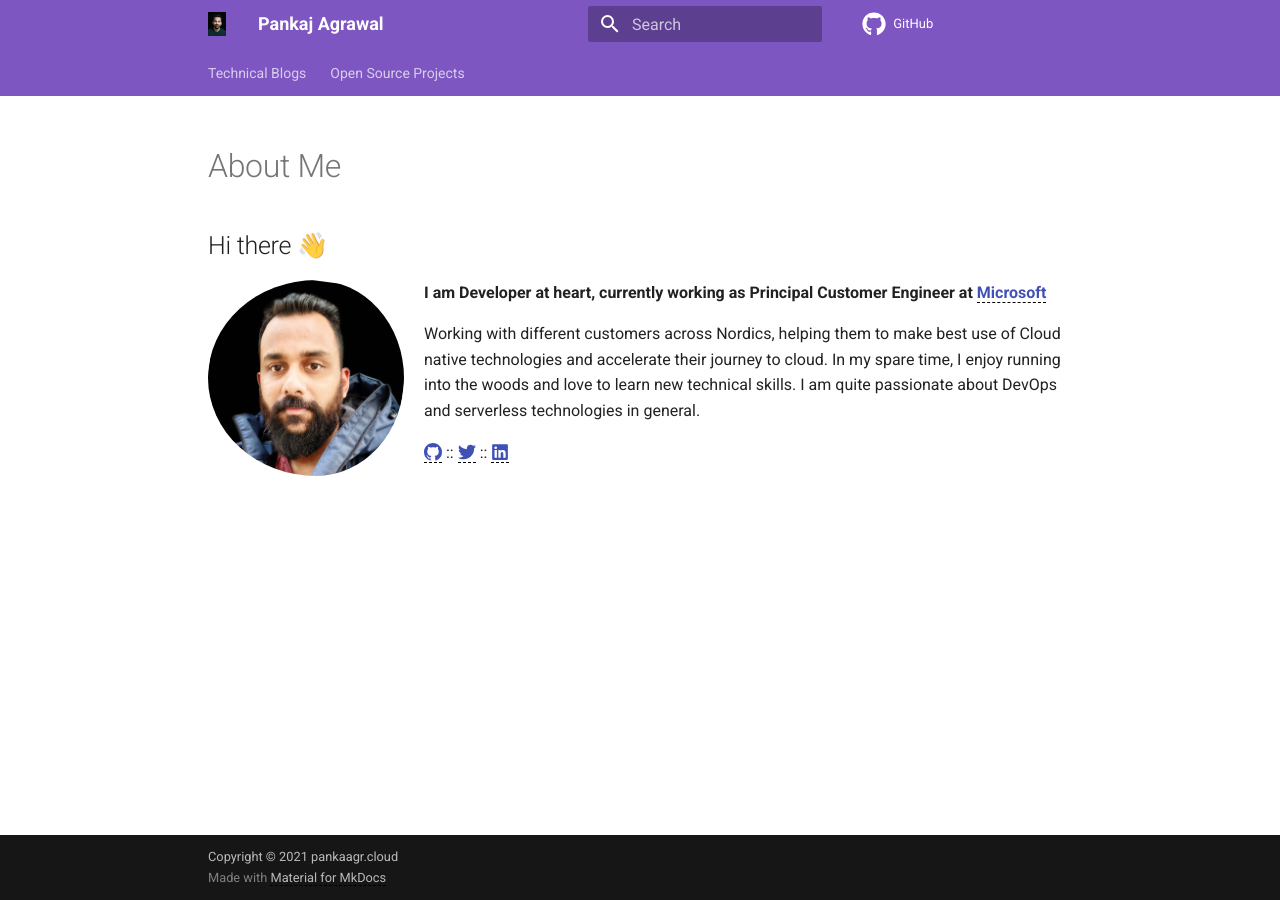
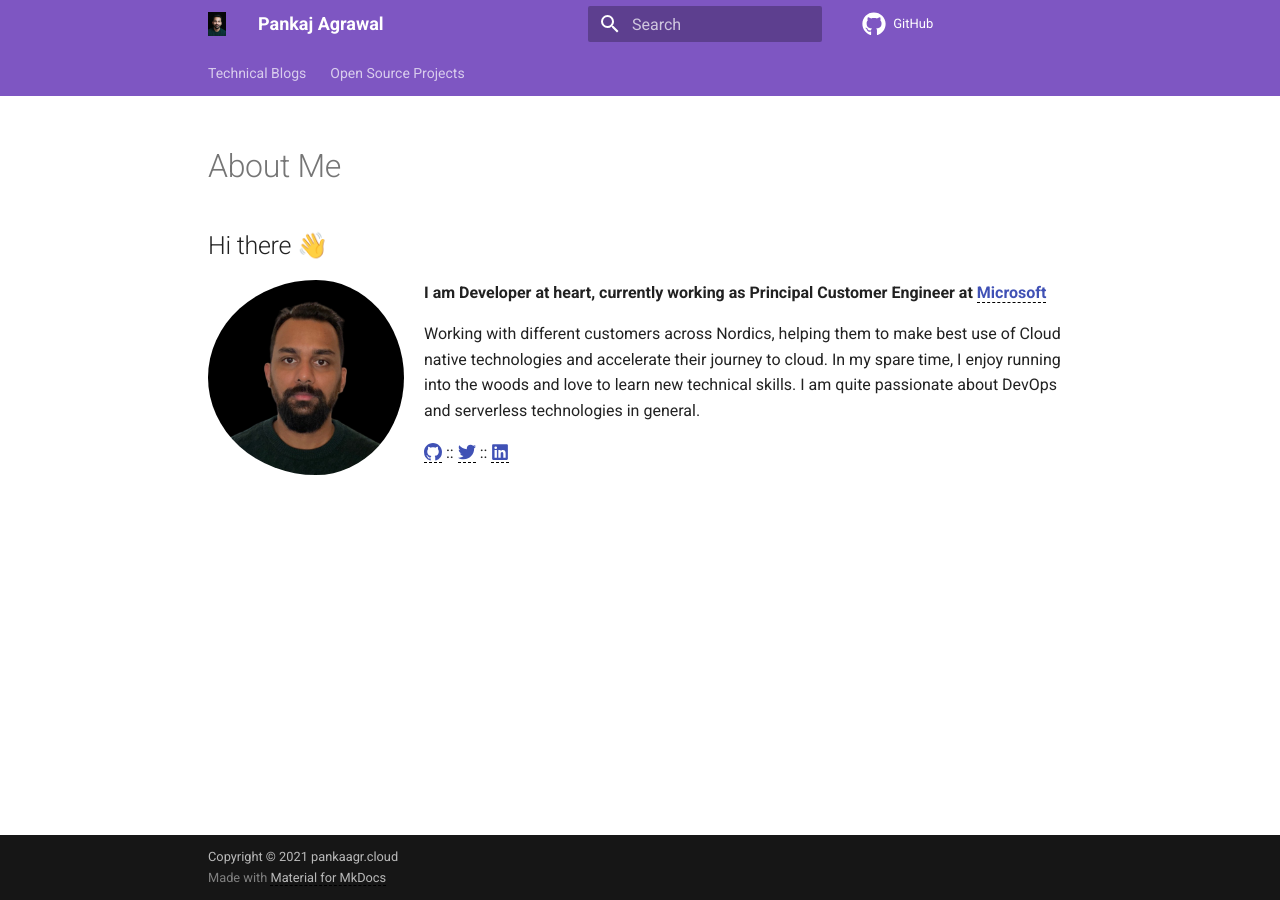
Before and after one commit to pankajagrawal16/pankajagrawal16.github.io, an MkDocs documentation site: the page built from docs/index.md, in a window 1280 px wide. Built offline with MkDocs 1.6.1 and Material for MkDocs 9.7.7, drawn with Linux system fonts in a browser that asks for light colours; comment, search, counter and statistics services are not loaded.

Commit message:
Update index.md

```diff
--- a/docs/index.md
+++ b/docs/index.md
@@ -8,7 +8,7 @@ hide:
 
 ## Hi there 👋
 
-![profile](media/badge.jpg){: .icon .left}
+![profile](media/badge.png){: .icon .left}
 
 **I am Developer at heart, currently working as Principal Customer Engineer at [Microsoft](https://azure.microsoft.com/en-us/)**
 
```
